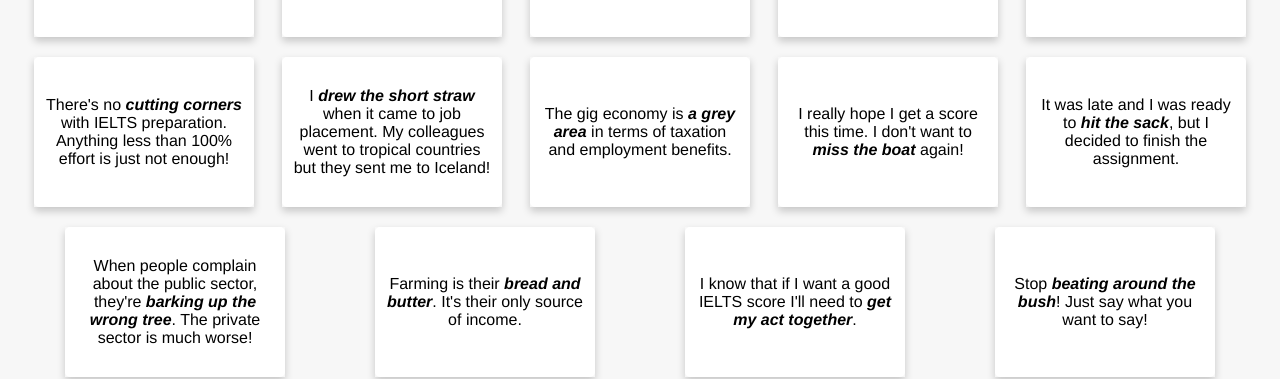
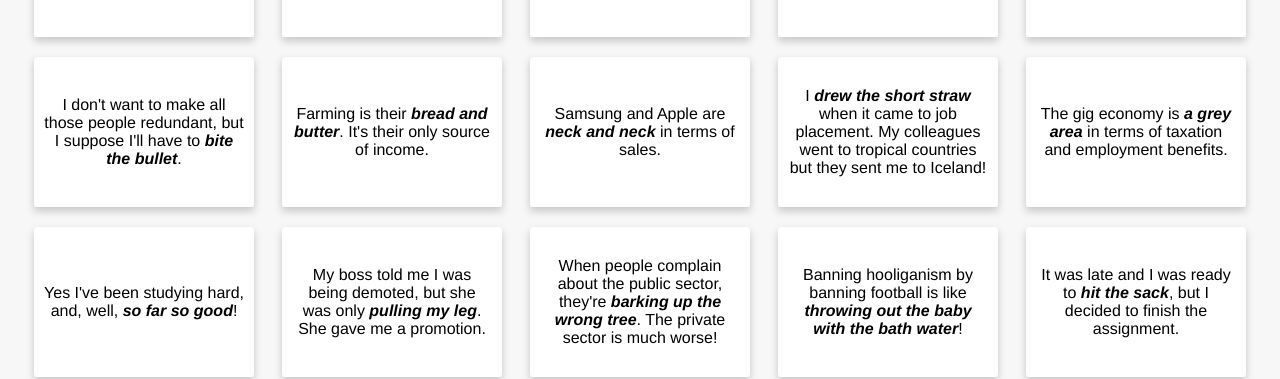
Before and after one commit to boltonsteve/gurueap, a SvelteKit app: page /posts/idiom-flipcards in a window 1280 px wide. Shown: the part 435-814 px from the top of the page. Built offline with nearby package versions, Linux system fonts and the light colour scheme.

Commit message:
idiom flipcards #5

```diff
--- a/src/routes/posts/idiom-flipcards/+page.svelte
+++ b/src/routes/posts/idiom-flipcards/+page.svelte
@@ -4,6 +4,14 @@
     import { shuffle } from '$lib/shuffle.js';
 
     let idioms = [
+        {
+            front: "Yes I've been studying hard, and, well, <b><i>so far so good</i></b>!",
+            back: "Everything is going well, at least for now."
+        },
+        {
+            front: "My boss told me I was being demoted, but she was only <b><i>pulling my leg</i></b>. She gave me a promotion.",
+            back: "Give someone misinformation, as a joke."
+        },
         {
             front: "I really hope I get a score this time. I don't want to <b><i>miss the boat</i></b> again!",
             back: "Miss an opportunity."
```
